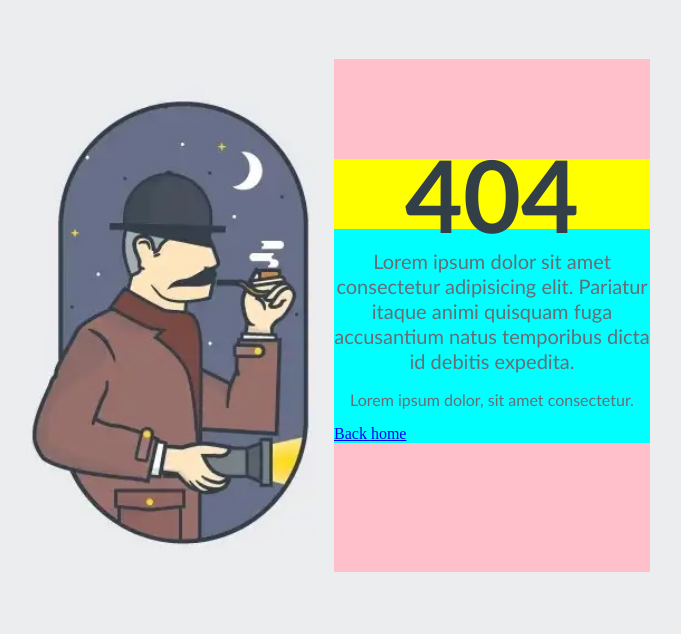
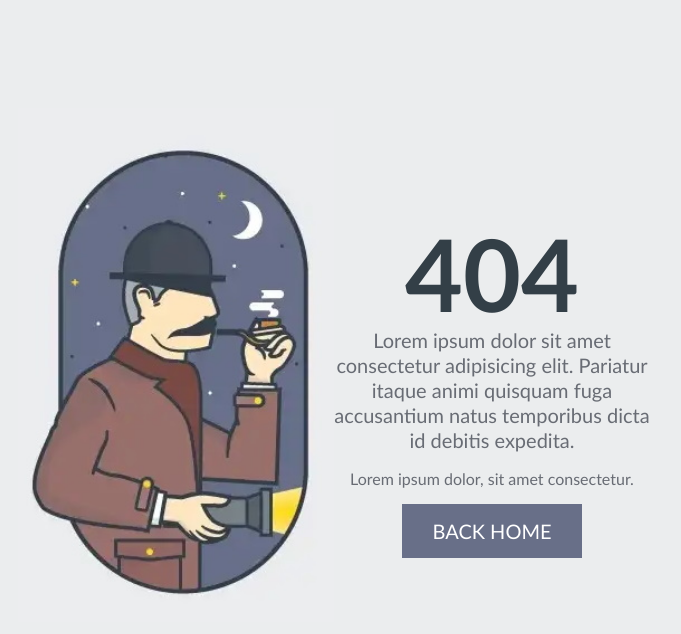
Before and after one commit to MonikaJaraite/02-serlokas, a website: page index.html in a window 1280 px wide. Shown: the whole page, without its empty margins (306-987 px from the left). Drawn offline with Linux system fonts and the light colour scheme.

Commit message:
Color: gray, text-align: center

```diff
--- a/index.html
+++ b/index.html
@@ -9,13 +9,19 @@
 </head>
 
 <body style="background-color: #ebedee;">
-    <main style="background-color: pink; width: 50%; margin-left: 25%; margin-top: 4%; display: inline-block">
+    <main style="width: 50%; margin-left: 25%; margin-top: 100px; display: inline-block">
         <img src="./Serloko-nuotrauka.jpg" alt="Serlokas su pypke menesienoje" style="width: 50%; float: left;">
-        <div style="background-color: aqua; width: 50%; float: left; margin-top: 100px">
-            <h1 style="font-family: 'Gill Sans', 'Gill Sans MT', Calibri, 'Trebuchet MS', sans-serif; font-size: 100px; color: #333F47; text-align: center; margin: 0; margin-bottom: 0.2em; line-height: 0.7em; background-color: yellow;">404</h1>
-            <p style="font-family: 'Gill Sans', 'Gill Sans MT', Calibri, 'Trebuchet MS', sans-serif; font-size: 20px; color: #686C74; text-align: center; margin: 0; line-height: 1.25em">Lorem ipsum dolor sit amet consectetur adipisicing elit. Pariatur itaque animi quisquam fuga accusantium natus temporibus dicta id debitis expedita.</p>
-            <p style= "font-family: 'Gill Sans', 'Gill Sans MT', Calibri, 'Trebuchet MS', sans-serif; font-size: 16px; color: #686C74; text-align: center;">Lorem ipsum dolor, sit amet consectetur.</p>
-            <a href="https://example.com">Back home</a>
+
+        <div style="width: 50%; float: left; margin-top: 130px; text-align: center; font-size: 20px; font-family: 'Gill Sans', 'Gill Sans MT', Calibri, 'Trebuchet MS', sans-serif">
+
+            <h1 style="font-size: 100px; color: #333F47; margin: 0; margin-bottom: 0.2em; line-height: 0.7em;">404</h1>
+
+            <p style="color: #686C74; margin: 0; line-height: 1.25em">Lorem ipsum dolor sit amet consectetur adipisicing </span> elit. Pariatur itaque animi quisquam fuga accusantium natus temporibus dicta id debitis expedita.</p>
+
+            <p style= "font-size: 16px; color: #686C74;">Lorem ipsum dolor, sit amet consectetur.</p>
+
+            <a href="https://example.com" style="display: inline-block; background-color: #686F88; color: #fff; padding: 15px; padding-left: 30px; padding-right: 30px; text-decoration: none; text-transform: uppercase;">Back home</a>
+
         </div>
     </main>
 </body>
@@ -46,6 +52,13 @@ margin-right: 100px;
 margin-bottom: 100px;
 margin-left: 100px;
 
+Elementu tarpusavio issiputimas:
+padding: 100px;               tarp elementu visomis kryptimis bus 100px tarpas
+padding-top: 100px;
+padding-right: 100px;
+padding-bottom: 100px;
+padding-left: 100px;
+
 Elemento atvaizdavimo budas:
 display: block;         daugumos elementu pradine parinktis
 display: none;          nerodyti elemento, nors jis egzistuos, bet narsykle jo neatvaizduos
@@ -59,8 +72,14 @@ foat: right;
 font-family: pavadinimas;
 font-family: pavadinimas, ilgas-pavadinimas, 'ilgas pavadinimas';
 
+TEKSTO STILIAUS savybes yra paveldimos is Teviniu elementu.
+[float'as n4ra tevines savybes]
+font-family ir font-size yra teksto stilius
+
 line-height: 120%;
 line-height: 1.2em;
 
+<span style="display: inline; background-color: red; padding: 10px;">
+
 
 -->
```
